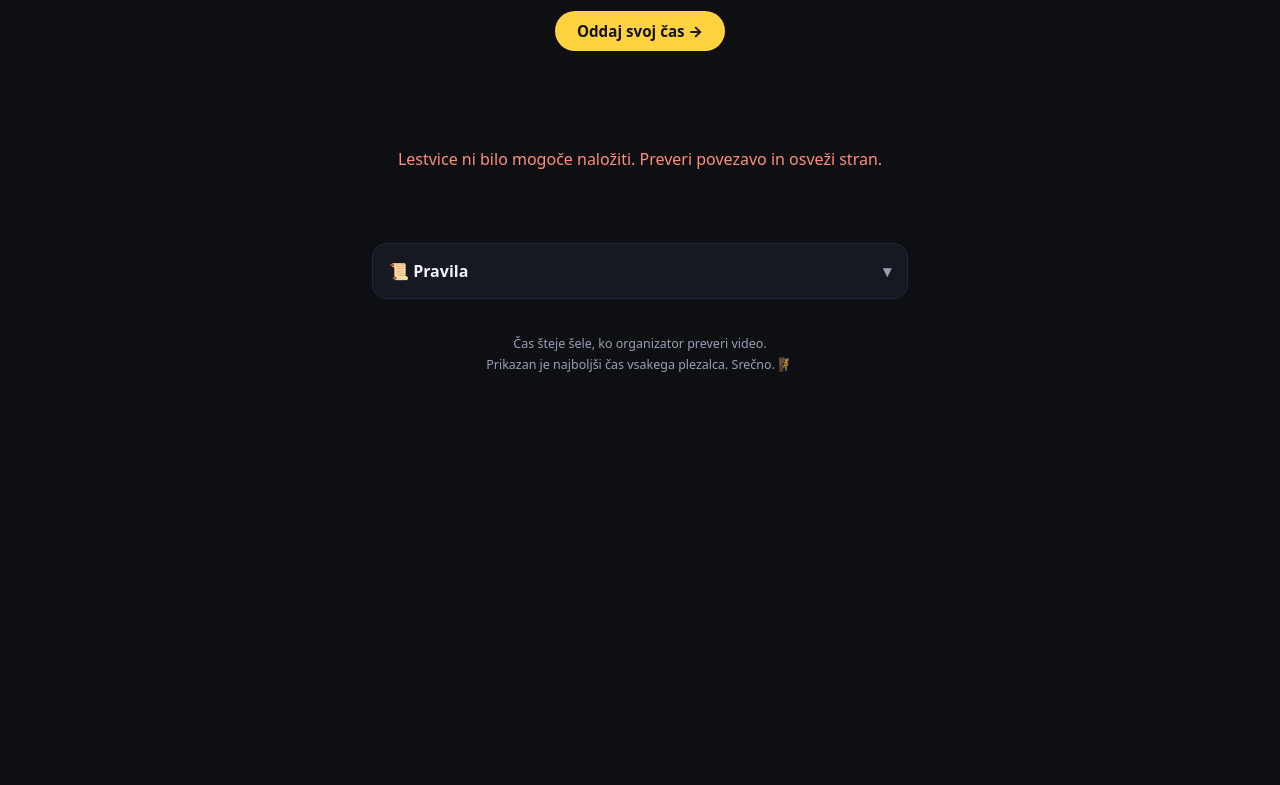
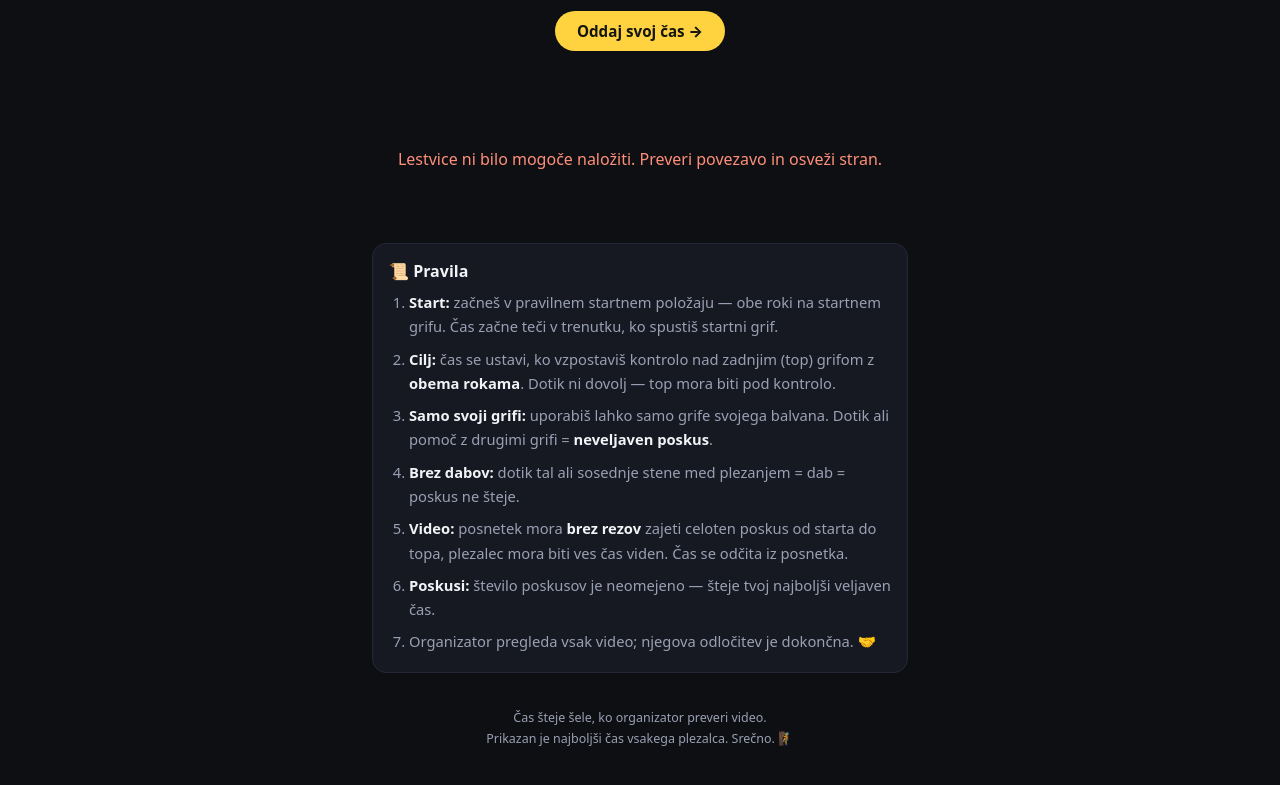
Before and after one commit to CommanderC0dy/speed-wall, a plain HTML site: page index.html in a window 1280 px wide. Shown: the part 109-894 px from the top of the page. Before the commit the page ends 800 px from the top, so only its background shows below. Drawn offline with Linux system fonts and the light colour scheme; no server answers.

Commit message:
Real form URL for submit button; rules always visible
Co-Authored-By: Claude Fable 5 <noreply@anthropic.com>

```diff
--- a/index.html
+++ b/index.html
@@ -147,21 +147,11 @@
     border-radius: var(--radius);
     padding: 4px 16px;
   }
-  .rules summary {
-    cursor: pointer;
+  .rules h2 {
     font-weight: 800;
     font-size: 1rem;
-    padding: 12px 0;
-    list-style: none;
+    padding: 12px 0 6px;
   }
-  .rules summary::-webkit-details-marker { display: none; }
-  .rules summary::after {
-    content: "▾";
-    float: right;
-    color: var(--muted);
-    transition: transform .2s;
-  }
-  .rules[open] summary::after { transform: rotate(180deg); }
   .rules ol {
     margin: 2px 0 14px;
     padding-left: 20px;
@@ -250,8 +240,8 @@
   <div class="board" id="board">
     <div class="empty">Nalagam čase…</div>
   </div>
-  <details class="rules">
-    <summary>📜 Pravila</summary>
+  <section class="rules">
+    <h2>📜 Pravila</h2>
     <ol>
       <li><b>Start:</b> začneš v pravilnem startnem položaju — obe roki na startnem grifu. Čas začne teči v trenutku, ko spustiš startni grif.</li>
       <li><b>Cilj:</b> čas se ustavi, ko vzpostaviš kontrolo nad zadnjim (top) grifom z <b>obema rokama</b>. Dotik ni dovolj — top mora biti pod kontrolo.</li>
@@ -261,7 +251,7 @@
       <li><b>Poskusi:</b> število poskusov je neomejeno — šteje tvoj najboljši veljaven čas.</li>
       <li>Organizator pregleda vsak video; njegova odločitev je dokončna. 🤝</li>
     </ol>
-  </details>
+  </section>
   <footer>
     Čas šteje šele, ko organizator preveri video.<br>
     Prikazan je najboljši čas vsakega plezalca. Srečno. 🧗
@@ -284,7 +274,7 @@
 const SHEET_CSV_URL = "https://docs.google.com/spreadsheets/d/e/2PACX-1vRbh-oxTEA4UUKyq4zjzWMB6Kuv50Kk2ggvVshs-1eNRITekNlTbLiQWzj3OJyKcApjt3c1meVtfiqF/pub?output=csv";
 
 // 2. Link to your Google Form (the "Submit your time" button):
-const FORM_URL = "https://docs.google.com/forms/d/1z6sPQHyzv2hEeM7lncZbpxmWOyNZKaVgK7IvvCw5WUs/viewform";
+const FORM_URL = "https://docs.google.com/forms/d/e/1FAIpQLSf_4VneScjXhm7EebUgWCMA0EEBkdxq1wTK92HQijr_wocTyg/viewform";
 
 // 3. Column headers as they appear in row 1 of your sheet.
 //    Matching is case-insensitive and only needs to CONTAIN these words,
```
